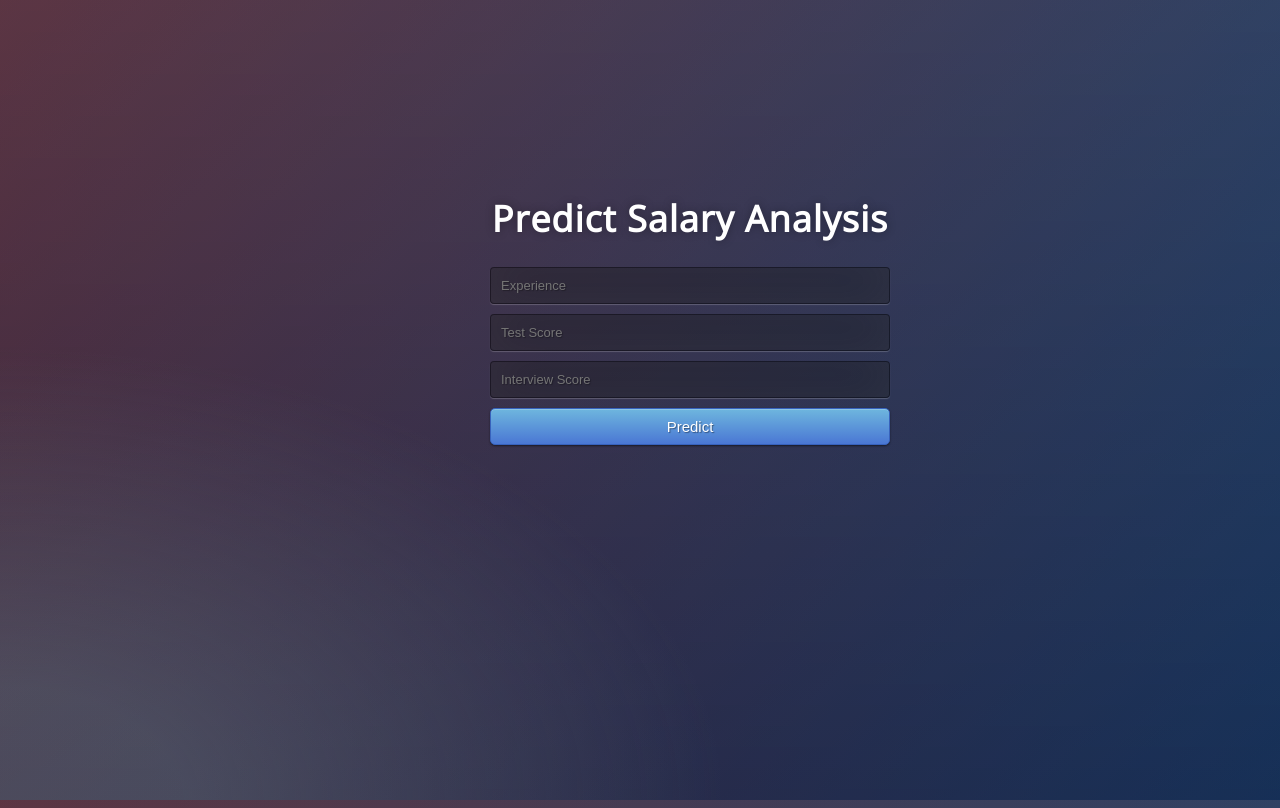
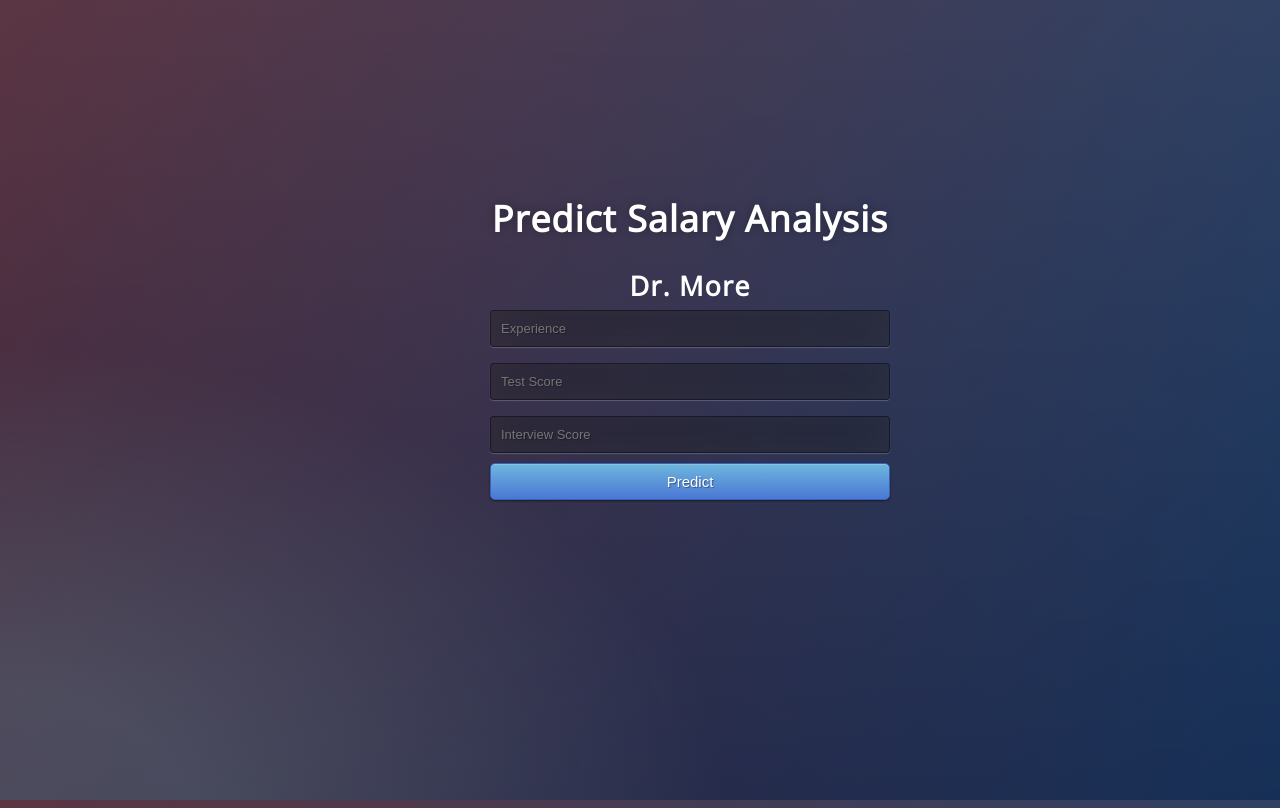
Before and after one commit to marufmore/salary-predictor, a Flask app: page / in a window 1280 px wide. Run offline with Flask 2, Linux system fonts and the light colour scheme; parts of the project's set-up code (start-up, migrations or seed data) failed here and were passed over.

Commit message:
Update index.html

```diff
--- a/templates/index.html
+++ b/templates/index.html
@@ -15,6 +15,7 @@
 <body>
  <div class="login">
 	<h1>Predict Salary Analysis</h1>
+	 <h2>Dr. More</h2)
 
      <!-- Main Input For Receiving Query to our ML -->
     <form action="{{ url_for('predict')}}"method="post">
```
